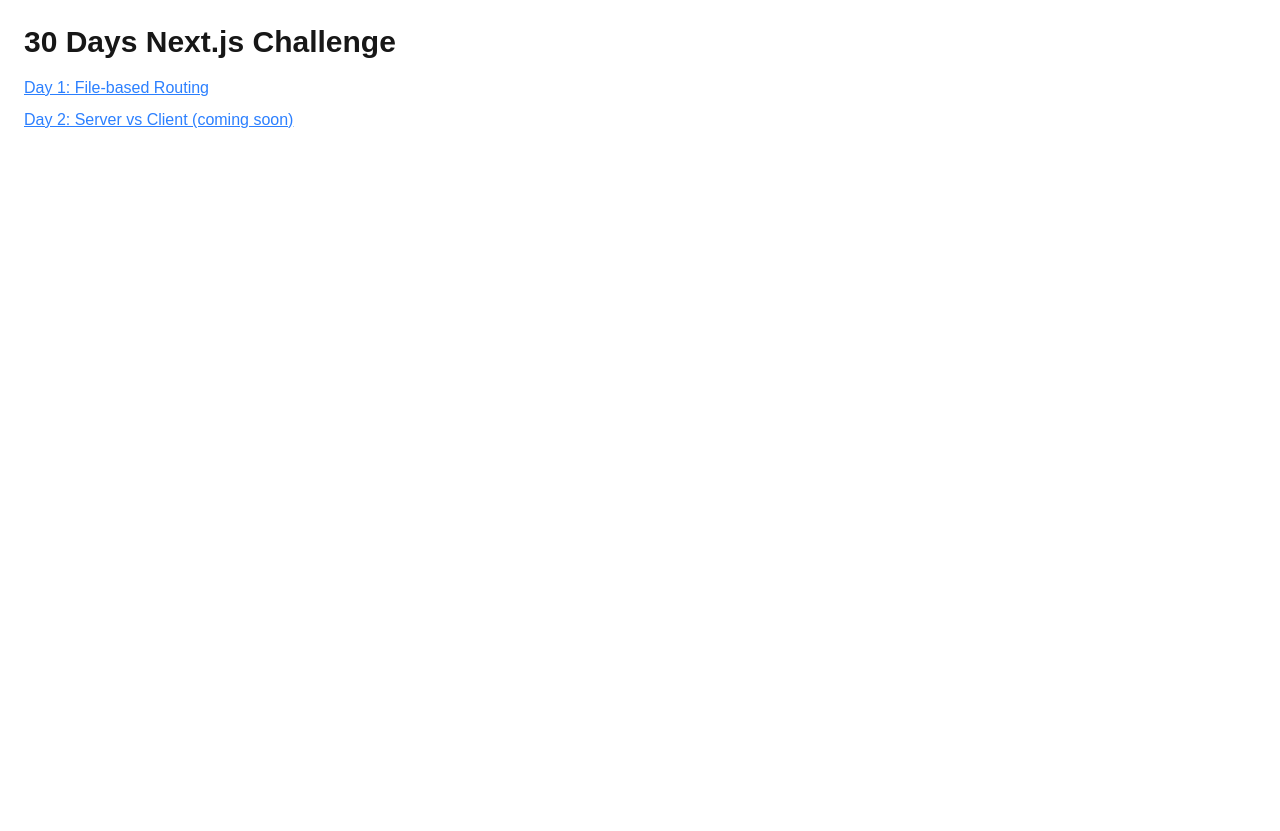
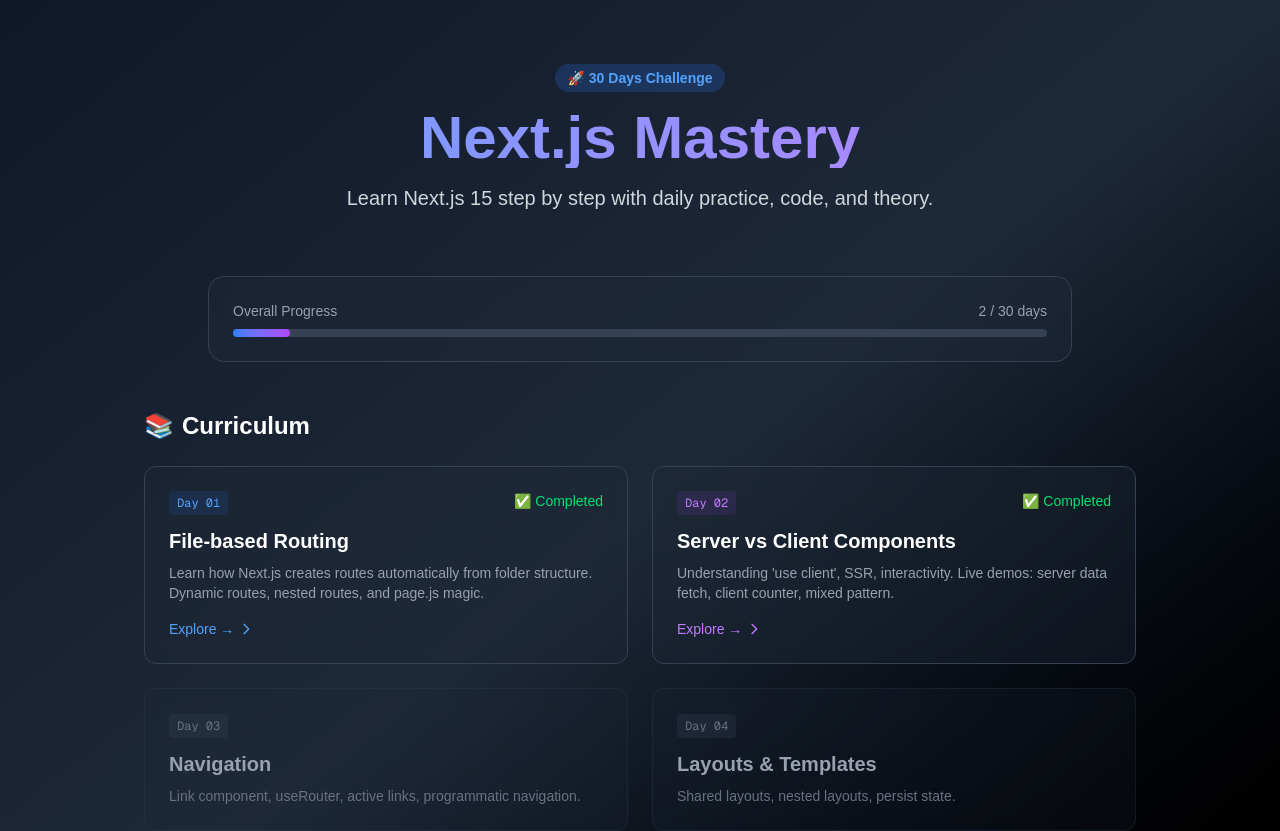
Before and after one commit to rahul-hytrox/NextJS-30-Days-Challenge, a Next.js app in the folder main-project/: page / in a window 1280 px wide. Shown: the top 831 px of the page. Before the commit the page ends 800 px from the top, so only its background shows below. Built offline with nearby package versions, Linux system fonts and the light colour scheme.

Commit message:
Day 2 (client , server and mix) component

```diff
--- /dev/null
+++ b/main-project/src/app/day-2-server-client/client-demo/page.js
@@ -0,0 +1,29 @@
+'use client';
+import { useState } from 'react';
+
+export default function ClientDemo() {
+    const [count, setCount] = useState(0);
+    const [text, setText] = useState('');
+    return (
+        <div className="p-6">
+            <h1 className="text-2xl font-bold">🖱️ Client Component</h1>
+            <p className="text-gray-600">Interactive: useState, onClick, onChange</p>
+            <button
+                onClick={() => setCount(c => c + 1)}
+                className="bg-blue-500 text-white px-4 py-2 rounded mt-2"
+            >
+                Clicked {count} times
+            </button>
+            <div className="mt-4">
+                <input
+                    type="text"
+                    value={text}
+                    onChange={(e) => setText(e.target.value)}
+                    placeholder="Type something"
+                    className="border p-2 rounded"
+                />
+                <p className="mt-2">You typed: {text}</p>
+            </div>
+        </div>
+    );
+}
--- /dev/null
+++ b/main-project/src/app/day-2-server-client/mixed-demo/CounterClient.js
@@ -0,0 +1,17 @@
+'use client';
+import { useState } from 'react';
+
+export default function CounterClient({ initial }) {
+    const [count, setCount] = useState(initial);
+    return (
+        <div>
+            <p>Server sent initial value: <strong>{initial}</strong></p>
+            <button
+                onClick={() => setCount(c => c + 1)}
+                className="bg-green-500 text-white px-4 py-2 rounded mt-2"
+            >
+                Increment ({count})
+            </button>
+        </div>
+    );
+}
--- /dev/null
+++ b/main-project/src/app/day-2-server-client/mixed-demo/page.js
@@ -0,0 +1,17 @@
+import CounterClient from './CounterClient';
+
+async function getInitialValue() {
+    // Simulate a server-side computation or DB call
+    return 100;
+}
+
+export default async function MixedDemo() {
+    const initial = await getInitialValue();
+    return (
+        <div className="p-6">
+            <h1 className="text-2xl font-bold">🔄 Mixed: Server + Client</h1>
+            <p className="text-gray-600 mb-4">Server component fetches initial value, client component makes it interactive.</p>
+            <CounterClient initial={initial} />
+        </div>
+    );
+}
--- /dev/null
+++ b/main-project/src/app/day-2-server-client/page.js
@@ -0,0 +1,27 @@
+import Link from 'next/link';
+
+export default function Day2Home() {
+    return (
+        <div className="p-6 max-w-3xl mx-auto">
+            <h1 className="text-3xl font-bold mb-4">📘 Day 2: Server vs Client Components</h1>
+            <p className="text-gray-600 mb-6">Learn the difference and when to use each.</p>
+            <div className="space-y-4">
+                <div className="border rounded-lg p-4">
+                    <h2 className="text-xl font-semibold">1. Server Component</h2>
+                    <p className="text-gray-500 mb-2">Data fetched on server, SEO friendly.</p>
+                    <Link href="/day-2-server-client/server-demo" className="text-blue-500 underline">View Demo →</Link>
+                </div>
+                <div className="border rounded-lg p-4">
+                    <h2 className="text-xl font-semibold">2. Client Component</h2>
+                    <p className="text-gray-500 mb-2">Interactive with useState, onClick.</p>
+                    <Link href="/day-2-server-client/client-demo" className="text-blue-500 underline">View Demo →</Link>
+                </div>
+                <div className="border rounded-lg p-4">
+                    <h2 className="text-xl font-semibold">3. Mixed (Server + Client)</h2>
+                    <p className="text-gray-500 mb-2">Server fetches data, client adds interactivity.</p>
+                    <Link href="/day-2-server-client/mixed-demo" className="text-blue-500 underline">View Demo →</Link>
+                </div>
+            </div>
+        </div>
+    );
+}
--- /dev/null
+++ b/main-project/src/app/day-2-server-client/server-demo/page.js
@@ -0,0 +1,17 @@
+async function getUsers() {
+    const res = await fetch('https://jsonplaceholder.typicode.com/users');
+    return res.json();
+}
+
+export default async function ServerDemo() {
+    const users = await getUsers();
+    return (
+        <div className="p-6">
+            <h1 className="text-2xl font-bold">🖥️ Server Component</h1>
+            <p className="text-gray-600">Data fetched on server. View page source: HTML has user names.</p>
+            <ul className="mt-4 space-y-2">
+                {users.map(user => <li key={user.id} className="border-b pb-1">{user.name}</li>)}
+            </ul>
+        </div>
+    );
+}
--- a/main-project/src/app/page.js
+++ b/main-project/src/app/page.js
@@ -2,12 +2,94 @@
 
 export default function Home() {
   return (
-    <div className="p-6">
-      <h1 className="text-3xl font-bold">30 Days Next.js Challenge</h1>
-      <nav className="mt-4 space-y-2">
-        <div><Link href="/day-1-routing" className="text-blue-500 underline">Day 1: File-based Routing</Link></div>
-        <div><Link href="/day-2-server-client" className="text-blue-500 underline">Day 2: Server vs Client (coming soon)</Link></div>
-      </nav>
+    <div className="min-h-screen bg-gradient-to-br from-gray-900 via-gray-800 to-black text-white">
+      {/* Hero Section */}
+      <div className="text-center py-16 px-4">
+        <div className="inline-block px-3 py-1 rounded-full bg-blue-500/20 text-blue-400 text-sm font-semibold mb-4">
+          🚀 30 Days Challenge
+        </div>
+        <h1 className="text-5xl md:text-6xl font-bold mb-4 bg-gradient-to-r from-blue-400 to-purple-400 bg-clip-text text-transparent">
+          Next.js Mastery
+        </h1>
+        <p className="text-xl text-gray-300 max-w-2xl mx-auto">
+          Learn Next.js 15 step by step with daily practice, code, and theory.
+        </p>
+      </div>
+
+      {/* Progress Stats */}
+      <div className="max-w-4xl mx-auto px-4 mb-12">
+        <div className="bg-gray-800/50 backdrop-blur rounded-2xl p-6 border border-gray-700">
+          <div className="flex justify-between text-sm text-gray-400 mb-2">
+            <span>Overall Progress</span>
+            <span>2 / 30 days</span>
+          </div>
+          <div className="w-full bg-gray-700 rounded-full h-2">
+            <div className="bg-gradient-to-r from-blue-500 to-purple-500 h-2 rounded-full w-[7%]"></div>
+          </div>
+        </div>
+      </div>
+
+      {/* Days Grid */}
+      <div className="max-w-5xl mx-auto px-4 pb-16">
+        <h2 className="text-2xl font-semibold mb-6 flex items-center gap-2">
+          <span>📚</span> Curriculum
+        </h2>
+        <div className="grid md:grid-cols-2 gap-6">
+
+          {/* Day 1 Card */}
+          <Link href="/day-1-routing" className="group">
+            <div className="bg-gray-800/40 hover:bg-gray-800/70 transition-all rounded-xl p-6 border border-gray-700 hover:border-blue-500/50 backdrop-blur-sm">
+              <div className="flex justify-between items-start mb-3">
+                <span className="text-xs font-mono text-blue-400 bg-blue-500/10 px-2 py-1 rounded">Day 01</span>
+                <span className="text-green-400 text-sm">✅ Completed</span>
+              </div>
+              <h3 className="text-xl font-bold mb-2 group-hover:text-blue-400 transition">File-based Routing</h3>
+              <p className="text-gray-400 text-sm mb-4">Learn how Next.js creates routes automatically from folder structure. Dynamic routes, nested routes, and page.js magic.</p>
+              <div className="flex items-center text-blue-400 text-sm font-medium gap-1">
+                Explore →
+                <svg className="w-4 h-4 group-hover:translate-x-1 transition" fill="none" stroke="currentColor" viewBox="0 0 24 24">
+                  <path strokeLinecap="round" strokeLinejoin="round" strokeWidth={2} d="M9 5l7 7-7 7" />
+                </svg>
+              </div>
+            </div>
+          </Link>
+
+          {/* Day 2 Card - Updated */}
+          <Link href="/day-2-server-client" className="group">
+            <div className="bg-gray-800/40 hover:bg-gray-800/70 transition-all rounded-xl p-6 border border-gray-700 hover:border-purple-500/50 backdrop-blur-sm">
+              <div className="flex justify-between items-start mb-3">
+                <span className="text-xs font-mono text-purple-400 bg-purple-500/10 px-2 py-1 rounded">Day 02</span>
+                <span className="text-green-400 text-sm">✅ Completed</span>
+              </div>
+              <h3 className="text-xl font-bold mb-2 group-hover:text-purple-400 transition">Server vs Client Components</h3>
+              <p className="text-gray-400 text-sm mb-4">Understanding 'use client', SSR, interactivity. Live demos: server data fetch, client counter, mixed pattern.</p>
+              <div className="flex items-center text-purple-400 text-sm font-medium gap-1">
+                Explore →
+                <svg className="w-4 h-4 group-hover:translate-x-1 transition" fill="none" stroke="currentColor" viewBox="0 0 24 24">
+                  <path strokeLinecap="round" strokeLinejoin="round" strokeWidth={2} d="M9 5l7 7-7 7" />
+                </svg>
+              </div>
+            </div>
+          </Link>
+
+          {/* More days placeholders */}
+          <div className="bg-gray-800/20 rounded-xl p-6 border border-gray-700/30 backdrop-blur-sm">
+            <div className="text-xs font-mono text-gray-500 bg-gray-700/30 px-2 py-1 rounded inline-block mb-3">Day 03</div>
+            <h3 className="text-xl font-bold mb-2 text-gray-400">Navigation</h3>
+            <p className="text-gray-500 text-sm">Link component, useRouter, active links, programmatic navigation.</p>
+          </div>
+          <div className="bg-gray-800/20 rounded-xl p-6 border border-gray-700/30 backdrop-blur-sm">
+            <div className="text-xs font-mono text-gray-500 bg-gray-700/30 px-2 py-1 rounded inline-block mb-3">Day 04</div>
+            <h3 className="text-xl font-bold mb-2 text-gray-400">Layouts & Templates</h3>
+            <p className="text-gray-500 text-sm">Shared layouts, nested layouts, persist state.</p>
+          </div>
+        </div>
+      </div>
+
+      {/* Footer */}
+      <footer className="border-t border-gray-800 mt-12 py-8 text-center text-gray-500 text-sm">
+        <p>30 Days of Next.js — Building step by step | 👨‍💻 Daily Practice</p>
+      </footer>
     </div>
   );
 }
```
